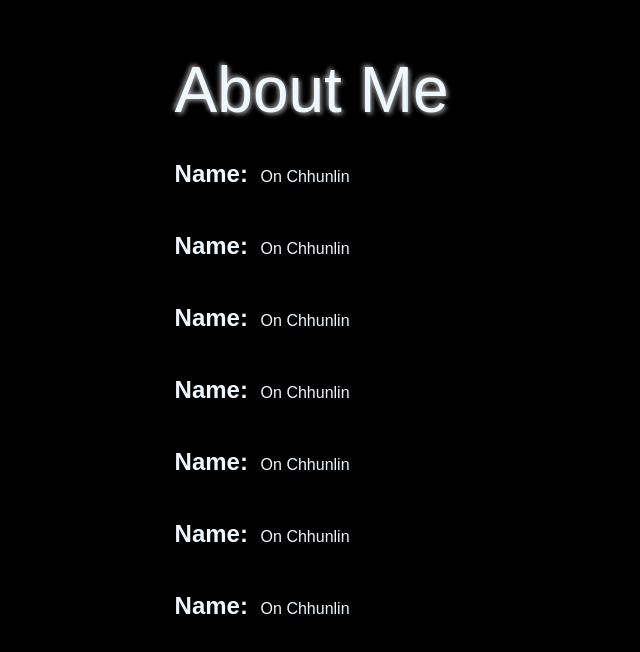
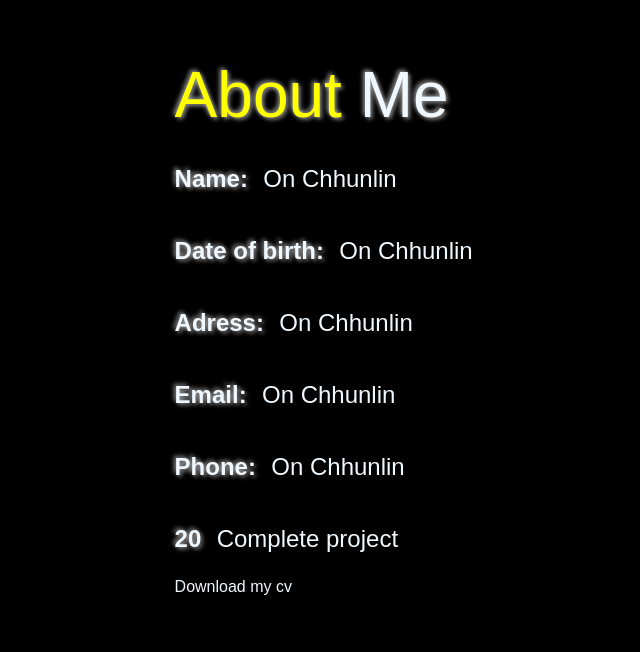
Before and after one commit to ChhunlinOn/new-next-portfolio, a Next.js app: page / in a window 1280 px wide. Shown: the part 1134-1786 px from the top of the page, without its empty margins (171-811 px from the left). Built offline with nearby package versions, Linux system fonts and the light colour scheme.

Commit message:
update about page

```diff
--- a/src/app/globals.css
+++ b/src/app/globals.css
@@ -352,17 +352,33 @@ body {
     flex-direction: column; /* Switch to row for larger screens */
     text-align: left; /* Align text to the left */
     gap: 80px;
-    /* margin-top: 20px; */
     height: 1000px;
-    /* margin-top: 140px; */
+    max-width: 90%;
   }
-  #container-about h1{
+
+  #container-about h1 {
     margin-top: 35%;
     font-size: 4rem; /* Larger font for bigger screens */
     text-shadow: 2px 2px 4px rgba(192, 192, 192, 0.7), /* Default subtle gray shadow */
-               -2px -2px 4px rgba(192, 192, 192, 0.7);
+      -2px -2px 4px rgba(192, 192, 192, 0.7);
   }
-  #container-about p span{
+
+  #container-about h1 span {
+    color: yellow;
+  }
+
+  #container-about p {
+    text-align: left;
+    font-size: 1.5rem;
+    white-space: nowrap; /* Prevent text from wrapping */
+    /* overflow: hidden; Hide any overflowing text */
+    /* text-overflow: ellipsis; Add an ellipsis (...) if the text overflows */
+    /* word-wrap: break-word; Optional, breaks long words if needed */
+  }
+
+  #container-about p span {
+    text-shadow: 2px 2px 4px rgba(192, 192, 192, 0.7), /* Default subtle gray shadow */
+      -2px -2px 4px rgba(192, 192, 192, 0.7);
     font-size: 1.5rem;
     font-weight: bold;
     margin-right: 3%;
--- a/src/app/page.tsx
+++ b/src/app/page.tsx
@@ -21,14 +21,14 @@ export default function Home() {
       </div>
 
       <div className="block1" id="container-about">
-        <h1>About Me</h1>
+        <h1><span>About</span> Me</h1>
         <p><span>Name:</span> On Chhunlin</p>
-        <p><span>Name:</span> On Chhunlin</p>
-        <p><span>Name:</span> On Chhunlin</p>
-        <p><span>Name:</span> On Chhunlin</p>
-        <p><span>Name:</span> On Chhunlin</p>
-        <p><span>Name:</span> On Chhunlin</p>
-        <p><span>Name:</span> On Chhunlin</p>
+        <p><span>Date of birth:</span> On Chhunlin</p>
+        <p><span>Adress:</span> On Chhunlin</p>
+        <p><span>Email:</span> On Chhunlin</p>
+        <p><span>Phone:</span> On Chhunlin</p>
+        <p><span>20</span> Complete project</p>
+        <button>Download my cv</button>
       </div>
     </div>
   );
```
